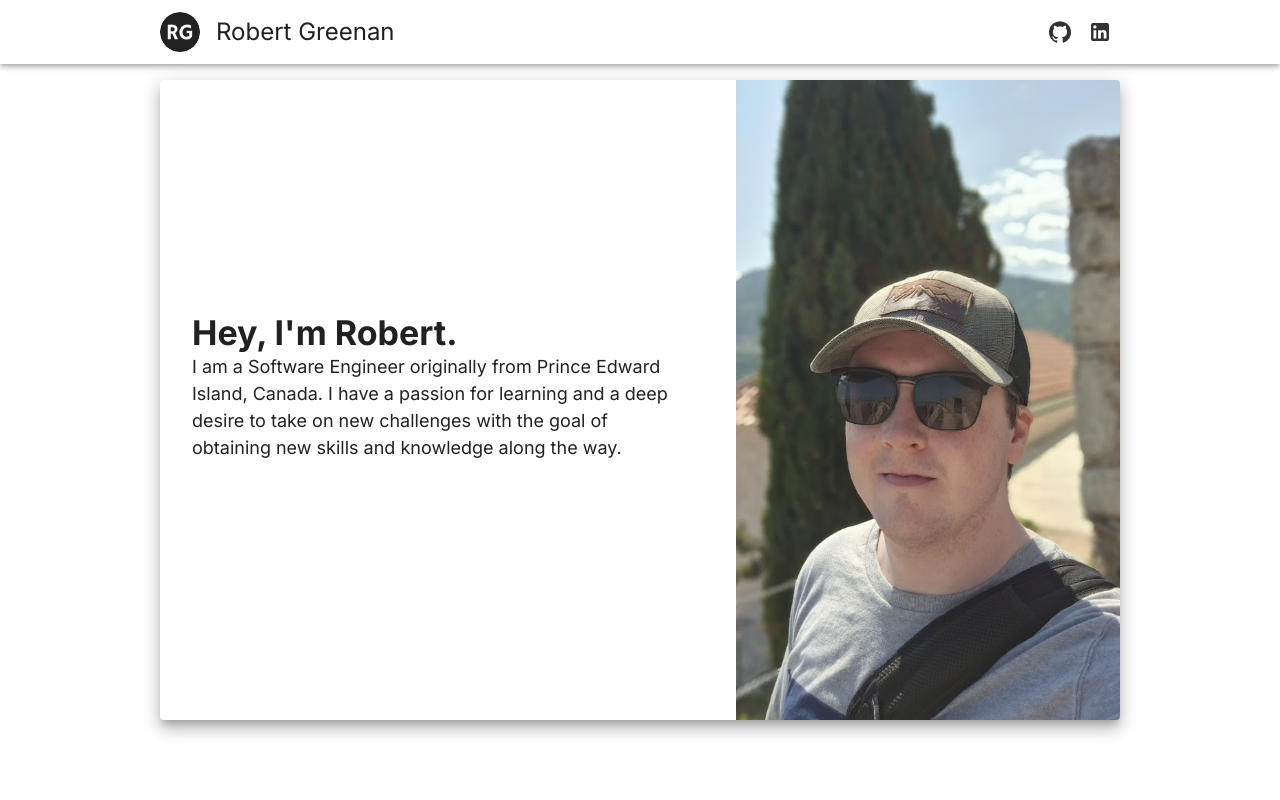
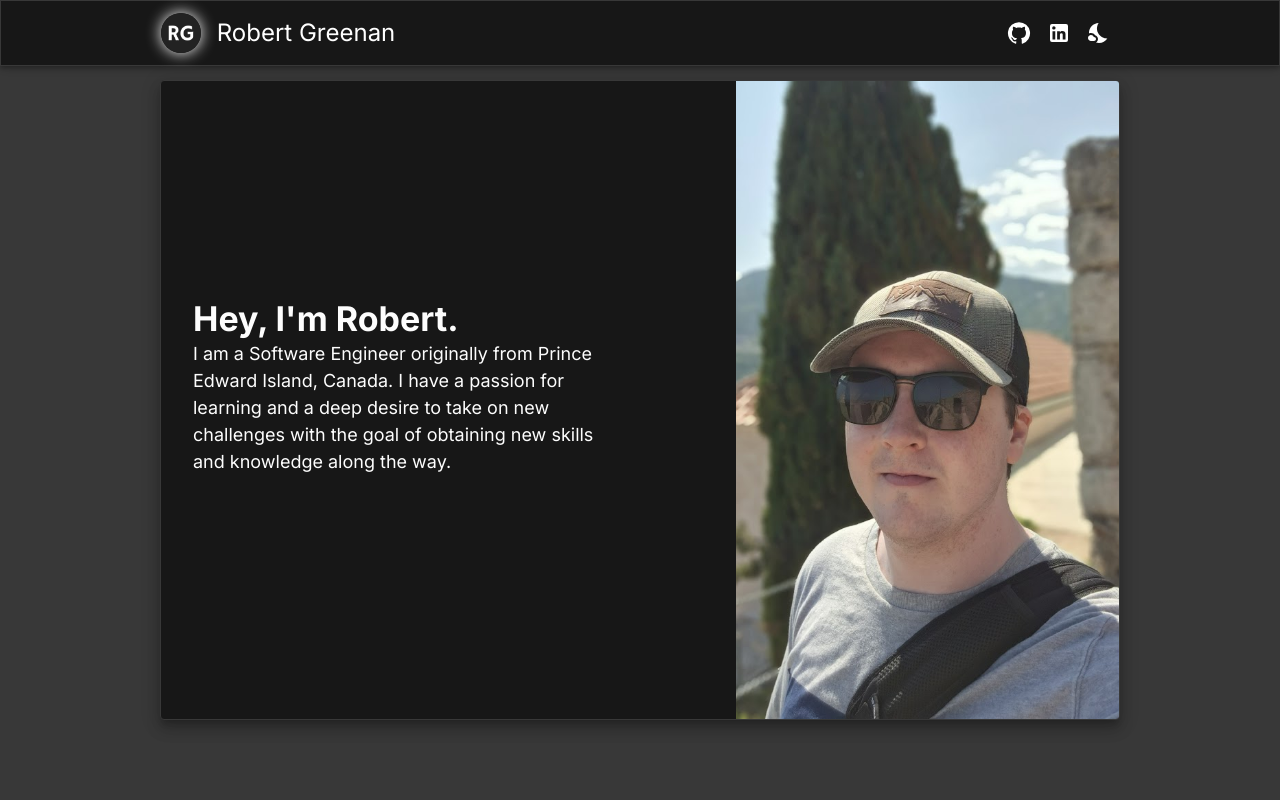
Before and after one commit to rgreenan55/RobertGreenanPortfolio, a React (Vite) app: page / in a window 1280 px wide. Shown: the top 800 px of the page. Built offline with nearby package versions, Linux system fonts and the light colour scheme.

Commit message:
Added Dark Theme

```diff
--- a/package.json
+++ b/package.json
@@ -18,6 +18,7 @@
     "@fontsource/roboto": "^5.0.13",
     "@mui/icons-material": "^5.15.18",
     "@mui/material": "^5.15.18",
+    "framer-motion": "^11.2.10",
     "react": "^18.2.0",
     "react-dom": "^18.2.0"
   },
--- a/src/App.tsx
+++ b/src/App.tsx
@@ -1,4 +1,6 @@
-import { Container, Stack } from "@mui/material"
+import { Container, CssBaseline, Stack } from "@mui/material"
+import { ThemeHandler } from './Themes';
+
 import Header from "./layouts/Header"
 import {
     Introduction,
@@ -7,8 +9,13 @@ import {
     Work
 } from "./sections"
 
+
 const App = () => {
+
+
     return (
+        <ThemeHandler>
+            <CssBaseline />
             <Container disableGutters maxWidth={false}>
                 <Header />
                 <Stack alignItems='center'>
@@ -17,6 +24,7 @@ const App = () => {
                 </Stack>
                 {/* Footer? */}
             </Container>
+        </ThemeHandler>
     )
 }
 
--- /dev/null
+++ b/src/Themes.tsx
@@ -0,0 +1,76 @@
+import { createTheme, ThemeProvider } from "@mui/material";
+import React from "react";
+
+const lightTheme = createTheme({
+    palette: {
+        primary: { main: '#ffffff' },
+        secondary: { main: '#673ab7' },
+    },
+    typography: {
+        fontFamily: '"Inter"',
+    },
+    components: {
+        MuiCard: {
+            defaultProps: {
+                elevation: 10,
+            },
+        },
+        MuiPaper: {
+            defaultProps: {
+                sx: { border: '1px solid #ffffff' },
+            }
+        },
+    }
+});
+
+const darkTheme = createTheme({
+    palette: {
+        primary: { main: '#171717' },
+        secondary: { main: '#a793cc' },
+        error: { main: '#e57373' },
+        background: {
+            default: '#383838',
+            paper: '#171717',
+        },
+        text: { primary: '#fdfdfd' },
+    },
+    typography: {
+        fontFamily: '"Inter"',
+    },
+    components: {
+        MuiCard: {
+            defaultProps: {
+                elevation: 10,
+            },
+        },
+        MuiPaper: {
+            defaultProps: {
+                sx: { border: '1px solid #383838' },
+            }
+        },
+    }
+})
+
+
+const getThemeByName = (theme : string) => {
+    return ThemeMap[theme];
+}
+
+const ThemeMap: { [key : string] : any } = {
+    lightTheme, darkTheme
+}
+
+export const ThemeContext = React.createContext(getThemeByName('darkTheme'));
+
+export const ThemeHandler = (props : any) => {
+    const [themeName, setThemeName] = React.useState('darkTheme');
+    const theme = getThemeByName(themeName);
+
+    return (
+        <ThemeContext.Provider value={setThemeName}>
+            <ThemeProvider theme={theme}>
+                {props.children}
+            </ThemeProvider>
+        </ThemeContext.Provider>
+    )
+}
--- a/src/layouts/Header.tsx
+++ b/src/layouts/Header.tsx
@@ -1,8 +1,27 @@
-import { GitHub, LinkedIn } from "@mui/icons-material";
-import { AppBar, Avatar, Box, Container, IconButton, Toolbar, Typography } from "@mui/material";
+import React from 'react';
+import { motion } from 'framer-motion';
+import { AppBar, Avatar, Box, Container, IconButton, Toolbar, Typography, useTheme } from "@mui/material";
+import { GitHub, LightMode, LinkedIn, NightsStay as DarkMode } from "@mui/icons-material";
 import logo from '../assets/images/logo.png';
+import { ThemeContext } from '../Themes';
 
 const Header = () => {
+    const theme = useTheme();
+    const setThemeName = React.useContext(ThemeContext);
+    const [animation, setAnimation] = React.useState(false);
+    const [darkMode, setDarkMode] = React.useState(true);
+
+
+    // Handles Light/Dark Mode Switching
+    const handleLightDarkModeToggle = () => {
+        setAnimation(!animation);
+
+        setTimeout(() => {
+            setDarkMode(!darkMode);
+            setThemeName(darkMode ? 'lightTheme' : 'darkTheme');
+        }, 500);
+    };
+
     return (
         <Box flexGrow={1} sx={{ mb: '80px' }}>
             <AppBar position='fixed'>
@@ -11,19 +30,37 @@ const Header = () => {
 
                     {/* Icon + Name */}
                     <Box display='flex'>
-                        <Avatar src={logo} sx={{ mr: '16px' }}/>
+                        <Avatar src={logo} sx={{ mr: '16px', boxShadow: '0px 0px 15px' }}/>
                         <Typography variant='h5' lineHeight={1.65}> Robert Greenan </Typography>
                     </Box>
 
                     {/* Links - Icon Button */}
-                    <Box>
-                        <IconButton onClick={() => window.open('https://github.com/rgreenan55', '_blank')}>
-                            <GitHub sx={{ color: 'black', opacity: 0.8 }} />
+                    <Box display='flex'>
+                        <IconButton onClick={() => window.open('https://github.com/rgreenan55', '_blank')} sx={{ borderRadius: '0' }}>
+                            <GitHub sx={{ color: darkMode ? 'white' : '#171717' }} />
                         </IconButton>
 
-                        <IconButton onClick={() => window.open('https://www.linkedin.com/in/robert-greenan/', '_blank')}>
-                            <LinkedIn sx={{ color: 'black',  opacity: 0.8 }} />
+                        <IconButton onClick={() => window.open('https://www.linkedin.com/in/robert-greenan/', '_blank')} sx={{ borderRadius: '0' }}>
+                            <LinkedIn sx={{ color: darkMode ? 'white' : '#171717' }} />
                         </IconButton>
+
+                        <Box sx={{ backgroundColor: 'black' }}>
+                            <Box
+                                component={motion.div}
+                                animate={animation ? { rotateY: 360 } : {}}
+                                transition={{ duration: 1 }}
+                                onClick={handleLightDarkModeToggle}
+                                sx={{ backgroundColor: theme.palette.primary.main }}
+                            >
+                            <IconButton sx={{ borderRadius: '0' }}>
+                                {darkMode ?
+                                    <DarkMode sx={{ color: darkMode ? 'white' : '#171717' }} />
+                                    :
+                                    <LightMode sx={{ color: darkMode ? 'white' : '#171717' }} />
+                                }
+                            </IconButton>
+                            </Box>
+                        </Box>
                     </Box>
 
                 </Toolbar>
--- a/src/main.tsx
+++ b/src/main.tsx
@@ -1,29 +1,9 @@
 import React from 'react'
 import ReactDOM from 'react-dom/client'
 import App from './App.tsx'
-import { createTheme, ThemeProvider } from '@mui/material'
-
-const theme = createTheme ({
-    palette: {
-        primary: { main: '#ffffff' },
-        secondary: { main: '#673ab7' },
-    },
-    typography: {
-        fontFamily: '"Inter"',
-    },
-    components: {
-        MuiCard: {
-            defaultProps: {
-                elevation: 10,
-            },
-        }
-    }
-});
 
 ReactDOM.createRoot(document.getElementById('root')!).render(
-  <React.StrictMode>
-        <ThemeProvider theme={theme}>
-            <App />
-        </ThemeProvider>
-  </React.StrictMode>,
+    <React.StrictMode>
+        <App />
+    </React.StrictMode>,
 )
```
Also changed, not shown: 1 other file (tests, documents, lock files or other folders). Lines whose indentation alone changed are shown as unchanged.
